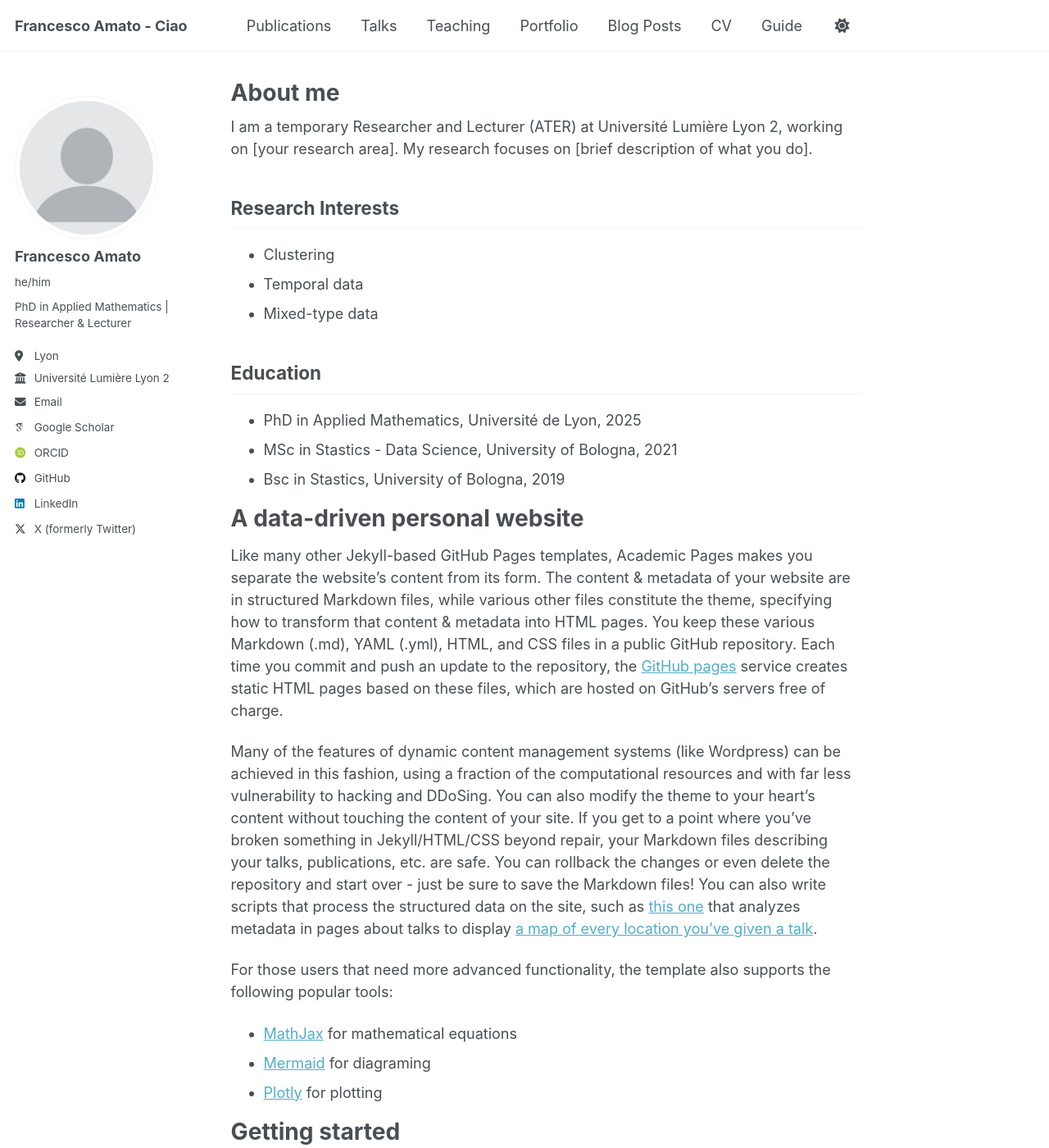
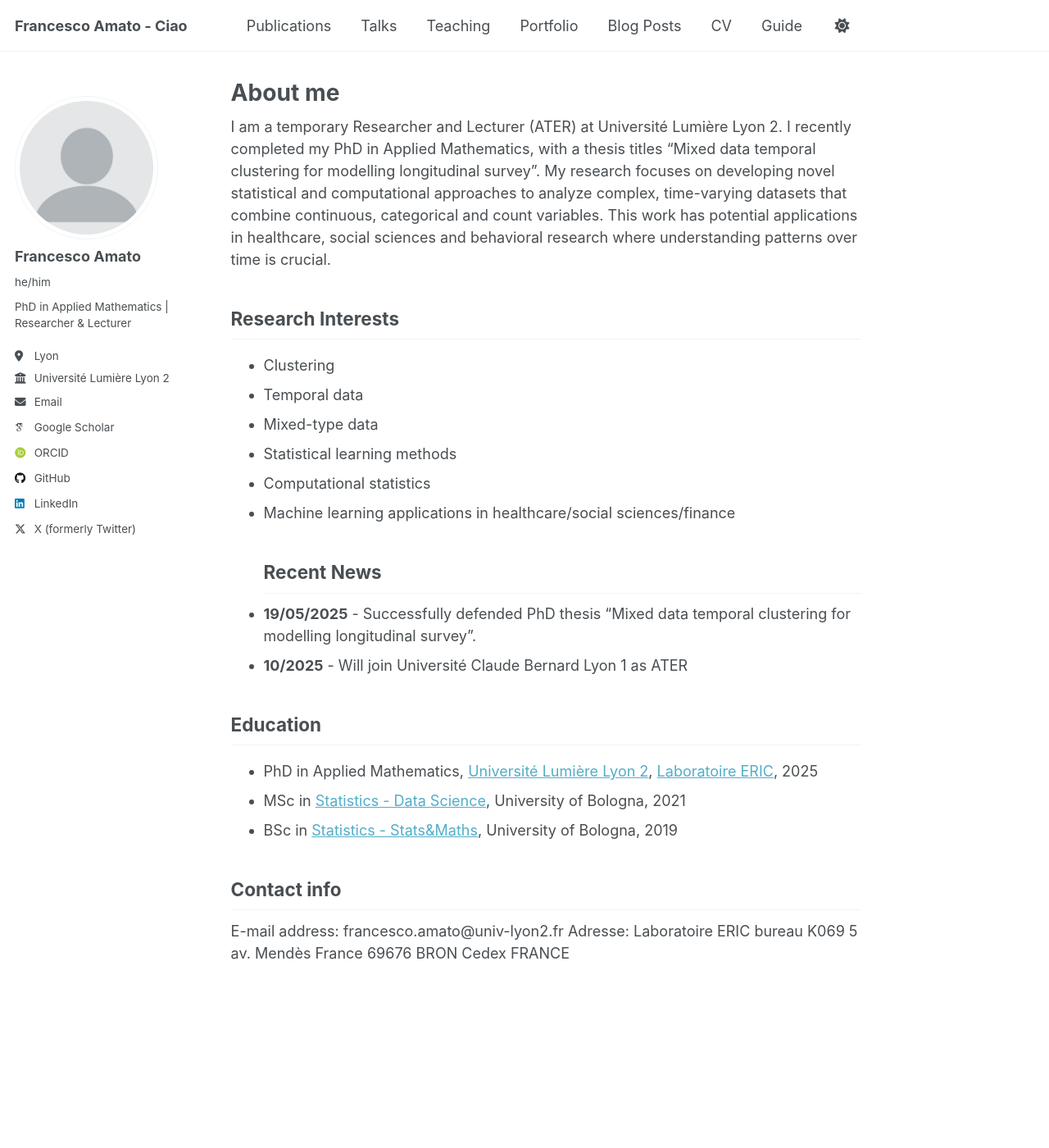
Before and after one commit to FraAmato/FraAmato.github.io, a Jekyll site: the page built from _pages/about.md, in a window 1280 px wide and 1400 px high. Shown: the whole window at 82% size. Built offline with Jekyll 4.4.1, drawn with Linux system fonts in a browser that asks for light colours; some web fonts are replaced; a script that is not in the unit is left out; some of the changed text lies outside the part shown.

Commit message:
Update about.md

```diff
--- a/_pages/about.md
+++ b/_pages/about.md
@@ -7,58 +7,30 @@ redirect_from:
   - /about.html
 ---
 
-I am a temporary Researcher and Lecturer (ATER) at Université Lumière Lyon 2, working on [your research area]. My research focuses on [brief description of what you do].
+I am a temporary Researcher and Lecturer (ATER) at Université Lumière Lyon 2. I recently completed my PhD in Applied Mathematics, with a thesis titles "Mixed data temporal clustering for modelling longitudinal survey". My research focuses on developing novel statistical and computational approaches to analyze complex, time-varying datasets that combine continuous, categorical and count variables. This work has potential applications in healthcare, social sciences and behavioral research where understanding patterns over time is crucial.
 
 ## Research Interests
 - Clustering
 - Temporal data
 - Mixed-type data
+- Statistical learning methods
+- Computational statistics
+- Machine learning applications in healthcare/social sciences/finance
+
+  ## Recent News
+- **19/05/2025** - Successfully defended PhD thesis "Mixed data temporal clustering for modelling longitudinal survey".
+- **10/2025** - Will join Université Claude Bernard Lyon 1 as ATER
 
 ## Education
-- PhD in Applied Mathematics, Université de Lyon, 2025
-- MSc in Stastics - Data Science, University of Bologna, 2021
-- Bsc in Stastics, University of Bologna, 2019
+- PhD in Applied Mathematics, [Université Lumière Lyon 2](https://www.univ-lyon2.fr/), [Laboratoire ERIC](https://eric.msh-lse.fr/), 2025
+- MSc in [Statistics - Data Science](https://corsi.unibo.it/2cycle/StatisticalSciences/index.html), University of Bologna, 2021
+- BSc in [Statistics - Stats&Maths](https://corsi.unibo.it/1cycle/StatsMaths), University of Bologna, 2019
 
-A data-driven personal website
-======
-Like many other Jekyll-based GitHub Pages templates, Academic Pages makes you separate the website's content from its form. The content & metadata of your website are in structured Markdown files, while various other files constitute the theme, specifying how to transform that content & metadata into HTML pages. You keep these various Markdown (.md), YAML (.yml), HTML, and CSS files in a public GitHub repository. Each time you commit and push an update to the repository, the [GitHub pages](https://pages.github.com/) service creates static HTML pages based on these files, which are hosted on GitHub's servers free of charge.
-
-Many of the features of dynamic content management systems (like Wordpress) can be achieved in this fashion, using a fraction of the computational resources and with far less vulnerability to hacking and DDoSing. You can also modify the theme to your heart's content without touching the content of your site. If you get to a point where you've broken something in Jekyll/HTML/CSS beyond repair, your Markdown files describing your talks, publications, etc. are safe. You can rollback the changes or even delete the repository and start over - just be sure to save the Markdown files! You can also write scripts that process the structured data on the site, such as [this one](https://github.com/academicpages/academicpages.github.io/blob/master/talkmap.ipynb) that analyzes metadata in pages about talks to display [a map of every location you've given a talk](https://academicpages.github.io/talkmap.html).
-
-For those users that need more advanced functionality, the template also supports the following popular tools:
-- [MathJax](https://www.mathjax.org/) for mathematical equations
-- [Mermaid](https://mermaid.js.org/) for diagraming
-- [Plotly](https://plotly.com/javascript/) for plotting
-
-Getting started
-======
-1. Register a GitHub account if you don't have one and confirm your e-mail (required!)
-1. Fork [this template](https://github.com/academicpages/academicpages.github.io) by clicking the "Use this template" button in the top right.
-1. Go to the repository's settings (rightmost item in the tabs that start with "Code", should be below "Unwatch"). Rename the repository "[your GitHub username].github.io", which will also be your website's URL.
-1. Set site-wide configuration and create content & metadata (see below -- also see [this set of diffs](http://archive.is/3TPas) showing what files were changed to set up [an example site](https://getorg-testacct.github.io) for a user with the username "getorg-testacct")
-1. Upload any files (like PDFs, .zip files, etc.) to the files/ directory. They will appear at https://[your GitHub username].github.io/files/example.pdf.
-1. Check status by going to the repository settings, in the "GitHub pages" section
-
-Site-wide configuration
-------
-The main configuration file for the site is in the base directory in [_config.yml](https://github.com/academicpages/academicpages.github.io/blob/master/_config.yml), which defines the content in the sidebars and other site-wide features. You will need to replace the default variables with ones about yourself and your site's github repository. The configuration file for the top menu is in [_data/navigation.yml](https://github.com/academicpages/academicpages.github.io/blob/master/_data/navigation.yml). For example, if you don't have a portfolio or blog posts, you can remove those items from that navigation.yml file to remove them from the header.
-
-Create content & metadata
-------
-For site content, there is one Markdown file for each type of content, which are stored in directories like _publications, _talks, _posts, _teaching, or _pages. For example, each talk is a Markdown file in the [_talks directory](https://github.com/academicpages/academicpages.github.io/tree/master/_talks). At the top of each Markdown file is structured data in YAML about the talk, which the theme will parse to do lots of cool stuff. The same structured data about a talk is used to generate the list of talks on the [Talks page](https://academicpages.github.io/talks), each [individual page](https://academicpages.github.io/talks/2012-03-01-talk-1) for specific talks, the talks section for the [CV page](https://academicpages.github.io/cv), and the [map of places you've given a talk](https://academicpages.github.io/talkmap.html) (if you run this [python file](https://github.com/academicpages/academicpages.github.io/blob/master/talkmap.py) or [Jupyter notebook](https://github.com/academicpages/academicpages.github.io/blob/master/talkmap.ipynb), which creates the HTML for the map based on the contents of the _talks directory).
-
-**Markdown generator**
-
-The repository includes [a set of Jupyter notebooks](https://github.com/academicpages/academicpages.github.io/tree/master/markdown_generator
-) that converts a CSV containing structured data about talks or presentations into individual Markdown files that will be properly formatted for the Academic Pages template. The sample CSVs in that directory are the ones I used to create my own personal website at stuartgeiger.com. My usual workflow is that I keep a spreadsheet of my publications and talks, then run the code in these notebooks to generate the Markdown files, then commit and push them to the GitHub repository.
-
-How to edit your site's GitHub repository
-------
-Many people use a git client to create files on their local computer and then push them to GitHub's servers. If you are not familiar with git, you can directly edit these configuration and Markdown files directly in the github.com interface. Navigate to a file (like [this one](https://github.com/academicpages/academicpages.github.io/blob/master/_talks/2012-03-01-talk-1.md) and click the pencil icon in the top right of the content preview (to the right of the "Raw | Blame | History" buttons). You can delete a file by clicking the trashcan icon to the right of the pencil icon. You can also create new files or upload files by navigating to a directory and clicking the "Create new file" or "Upload files" buttons.
-
-Example: editing a Markdown file for a talk
-![Editing a Markdown file for a talk](/images/editing-talk.png)
-
-For more info
-------
-More info about configuring Academic Pages can be found in [the guide](https://academicpages.github.io/markdown/), the [growing wiki](https://github.com/academicpages/academicpages.github.io/wiki), and you can always [ask a question on GitHub](https://github.com/academicpages/academicpages.github.io/discussions). The [guides for the Minimal Mistakes theme](https://mmistakes.github.io/minimal-mistakes/docs/configuration/) (which this theme was forked from) might also be helpful.
+## Contact info
+E-mail address: francesco.amato@univ-lyon2.fr
+Adresse:
+Laboratoire ERIC
+bureau K069
+5 av. Mendès France
+69676 BRON Cedex
+FRANCE
```
